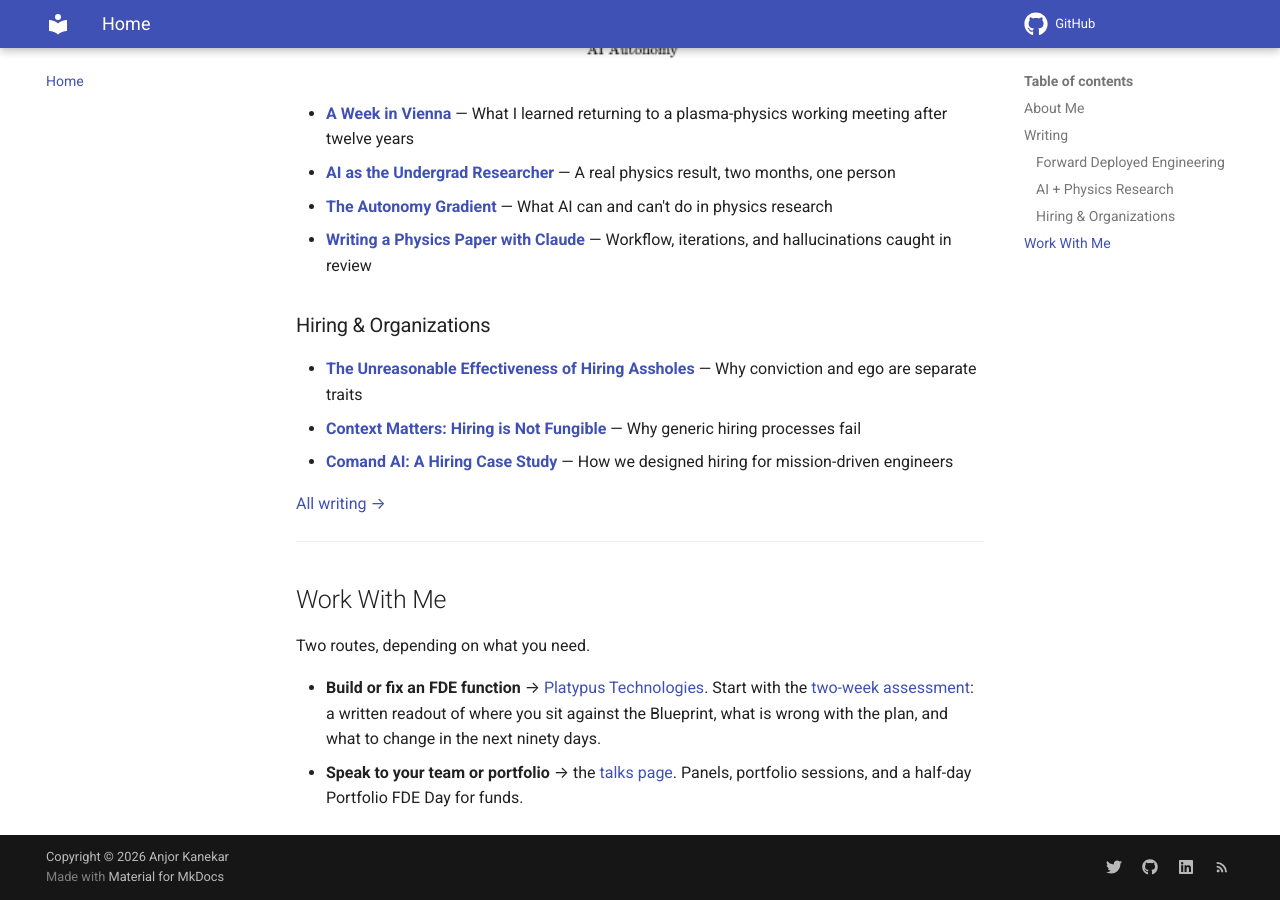
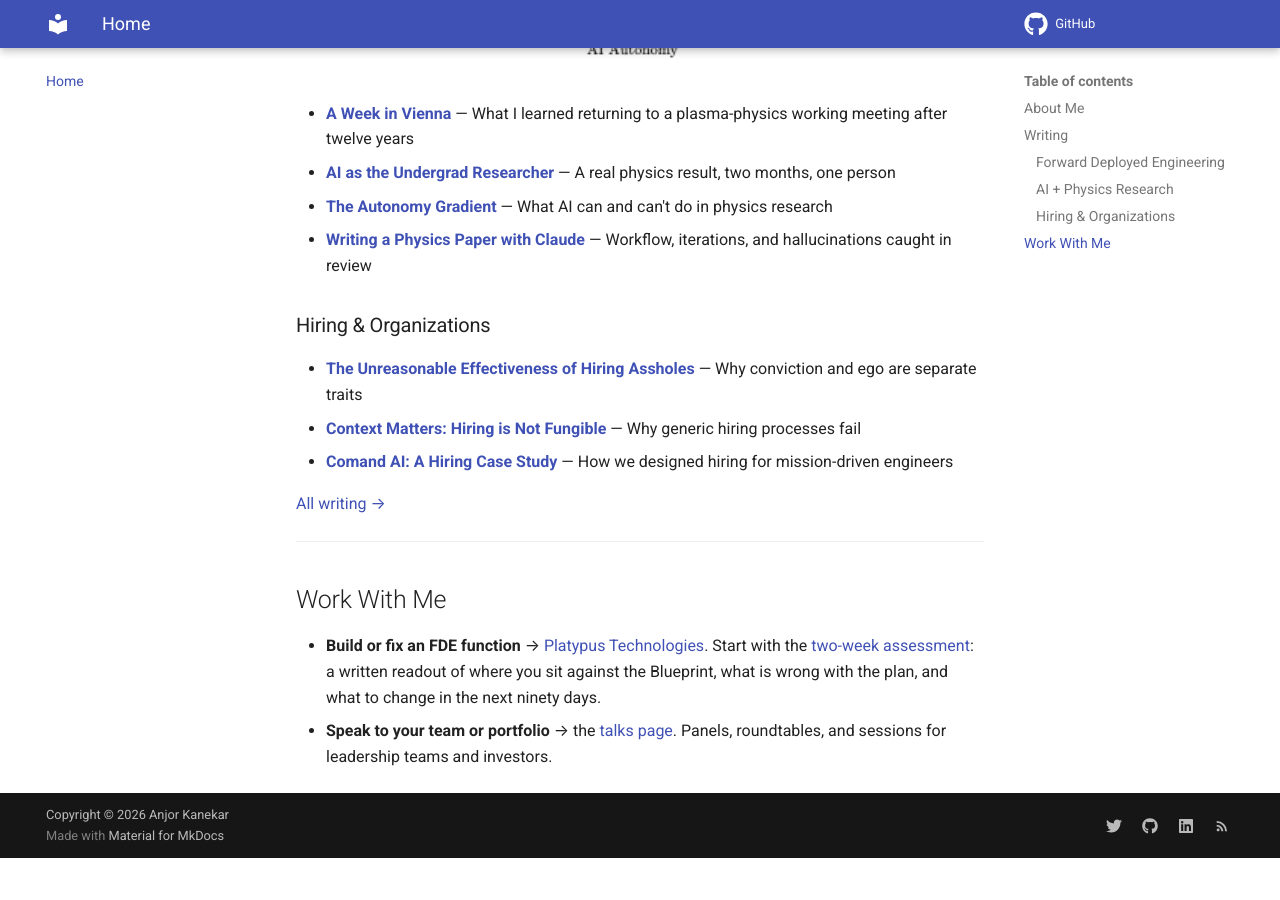
Before and after one commit to anjor/website, an MkDocs documentation site: the page built from docs/index.md, in a window 1280 px wide and 900 px high, scrolled down 1617 px. Built offline with MkDocs 1.6.1 and Material for MkDocs 9.7.7, drawn with Linux system fonts in a browser that asks for light colours; comment, search, counter and statistics services are not loaded; after the commit the page ends 2475 px from its top, so only the background shows below that.

Commit message:
Remove unvalidated portfolio workshop offering

```diff
--- a/docs/index.md
+++ b/docs/index.md
@@ -46,7 +46,5 @@ The role is having a moment, and most of what's written about it is muddled. My
 
 ## Work With Me
 
-Two routes, depending on what you need.
-
 - **Build or fix an FDE function** → [Platypus Technologies](https://platypustech.xyz). Start with the [two-week assessment](https://platypustech.xyz/engagements/#fde-readiness-assessment): a written readout of where you sit against the Blueprint, what is wrong with the plan, and what to change in the next ninety days.
-- **Speak to your team or portfolio** → the [talks page](talks/index.md). Panels, portfolio sessions, and a half-day Portfolio FDE Day for funds.
+- **Speak to your team or portfolio** → the [talks page](talks/index.md). Panels, roundtables, and sessions for leadership teams and investors.
```
Also changed, not shown: docs/fde/index.md (+1 -1 lines), docs/talks/index.md (+0 -2 lines).
